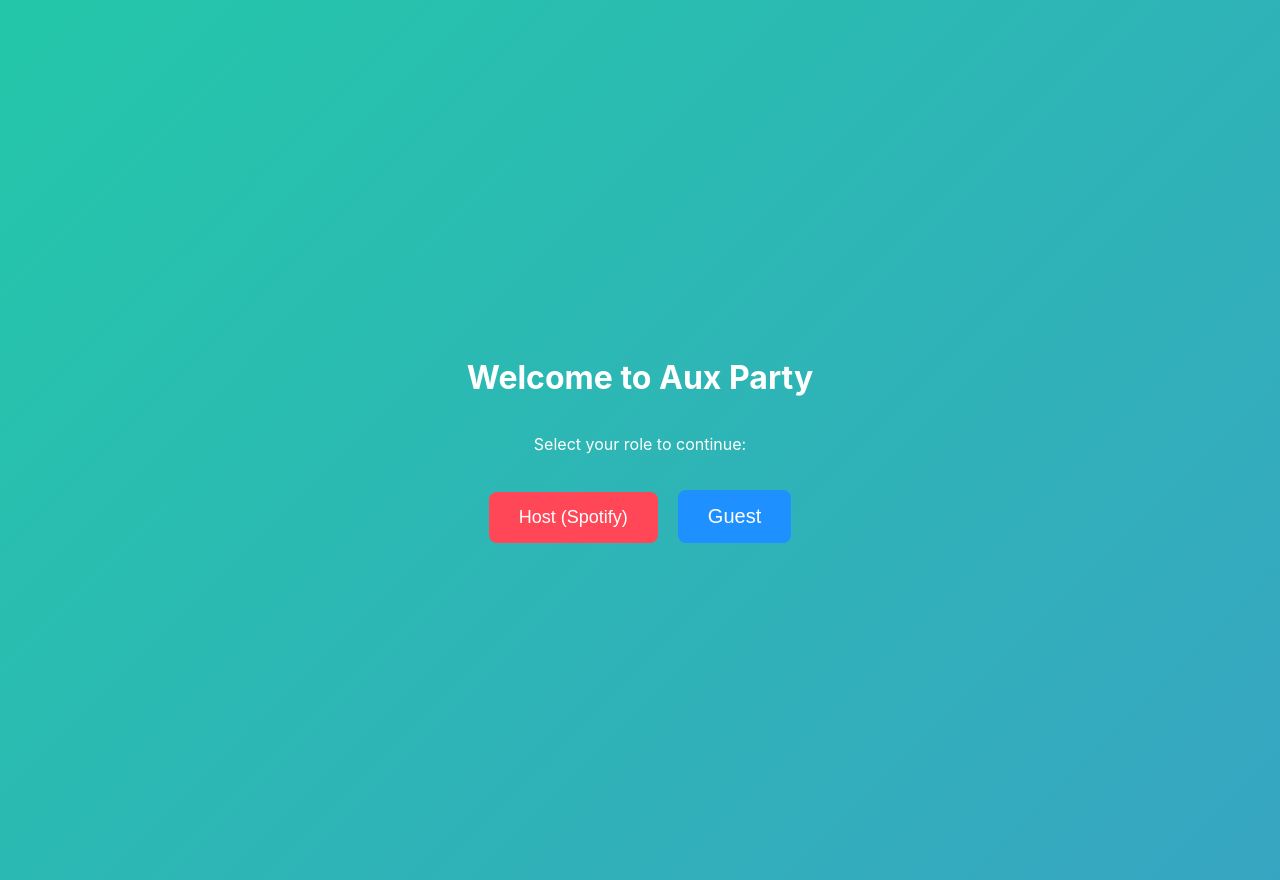
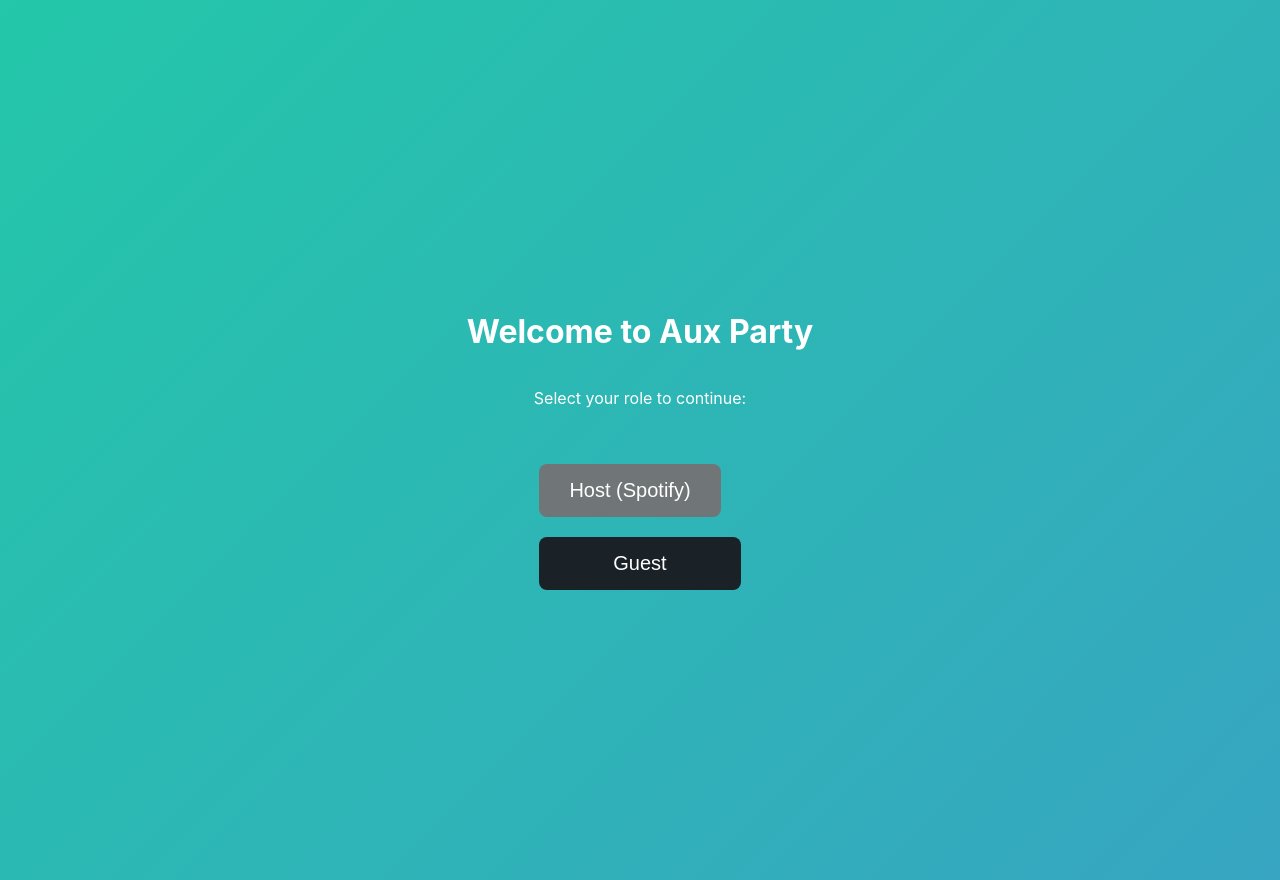
Before and after one commit to aneesamedina/auxparty, a React (Create React App) app in the folder client/: page / in a window 1280 px wide. Built offline with nearby package versions, Linux system fonts and the light colour scheme.

Commit message:
guest login

```diff
--- a/client/src/App.js
+++ b/client/src/App.js
@@ -32,28 +32,30 @@
     >
       <h1>Welcome to Aux Party</h1>
       <p>Select your role to continue:</p>
-      <div style={{ marginTop: 20 }}>
-        <button onClick={handleHostLogin}
+      <div style={{ marginTop: 40, display: 'flex', flexDirection: 'column', gap: 20 }}>
+        <button className="role-button host-button"
+          onClick={handleHostLogin}
         style={{
           marginRight: 20,
           padding: '15px 30px',
-          fontSize: 18,
+          fontSize: 20,
           borderRadius: 8,
           cursor: 'pointer',
-          backgroundColor: '#ff4757',
+          backgroundColor: '#707677ff',
           color: '#fff',
           border: 'none',
         }}
       >
           Host (Spotify)
         </button>
-        <button onClick={() => onSelectRole('guest')}
+        <button className="role-button guest-button"
+          onClick={() => onSelectRole('guest')}
           style={{
           padding: '15px 30px',
           fontSize: 20,
           borderRadius: 8,
           cursor: 'pointer',
-          backgroundColor: '#1e90ff',
+          backgroundColor: '#1a2127ff',
           color: '#fff',
           border: 'none',
 
@@ -66,6 +68,19 @@
             0%{background-position:0% 50%}
             50%{background-position:100% 50%}
             100%{background-position:0% 50%}
+          }
+          .role-button {
+            padding: 15px 30px;
+            font-size: 20px;
+            border-radius: 8px;
+            cursor: pointer;
+            border: none;
+            color: #fff;
+            transition: all 0.3s ease;
+          }
+          .role-button:hover {
+            box-shadow: 0 0 15px rgba(255, 255, 255, 0.6);
+            transform: scale(1.05);
           }
         `}
       </style>
```
